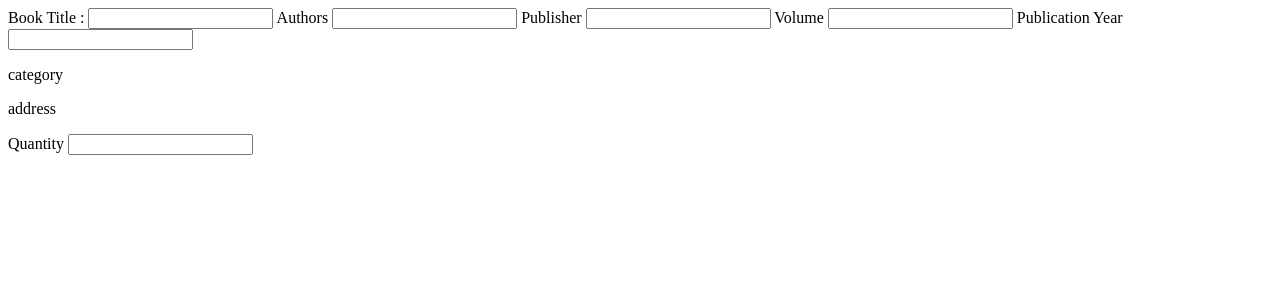
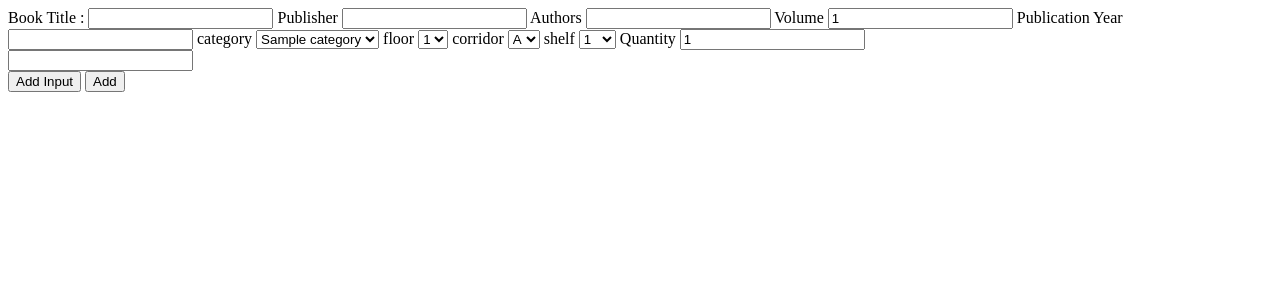
Before and after one commit to Gelareh-st/Library-Management, a Flask app: template templates/add_book.html in a window 1280 px wide. Shown: the top 300 px of the page. Run offline with Flask 3, Linux system fonts and the light colour scheme; the template is opened without the code that fills it: most values are stand-ins (such as "Sample title", 1, 10 or a date in 2020).

Commit message:
add book

```diff
--- a/app.py
+++ b/app.py
@@ -179,6 +179,55 @@ def delete_book():
     cursor.execute(f"DELETE FROM books WHERE books.id={book_id}")
     cursor.commit()
     return redirect('/books')
+##########################################################################################
+@app.route('/add_book',methods=['GET', 'POST'] )
+def add_book():
+    cursor = create_cursor()
+    categories=cursor.execute(f"SELECT * FROM categories").fetchall()
+
+    if request.method == 'POST':
+        title=request.form.get('title')
+        publisher=request.form.get('publisher')
+        authors= request.form.getlist('textInputs[]')
+        volume=int(request.form.get('volume'))
+        publicationyear=int(request.form.get('year'))
+        category_id=int(request.form.get('category'))
+        floor=request.form.get('floor')
+        corridor=request.form.get('corridor')
+        shelf=request.form.get('shelf')
+        quantity=request.form.get('quantity')
+        print("vvvvvvvvvvvvvvvvvvvvvvvvvvvvvvvvvvvvvvvvvvvvvvvvvvvvv",authors)
+
+        ispublisher=cursor.execute(f"SELECT COUNT(*) FROM publishers WHERE publishers.name='{publisher}'").fetchone()
+        if ispublisher[0]==0:
+            cursor.execute(f"INSERT INTO publishers (name) VALUES ('{publisher}')")
+        publisher_id= cursor.execute(f"SELECT id FROM publishers WHERE publishers.name='{publisher}'").fetchone()
+
+        address_id=cursor.execute(f"""SELECT id FROM addresses
+                                WHERE addresses.floor_number='{floor}'
+                                AND addresses.corridor_letter='{corridor}'
+                                AND addresses.shelf_number='{shelf}'
+                                """).fetchone()
+
+        cursor.execute(f"""INSERT INTO books (title,publisher_id,volume,publication_year,category_id,address_id,quantity)
+                       VALUES ('{title}','{publisher_id[0]}','{volume}','{publicationyear}','{category_id}','{address_id[0]}','{quantity}')
+                                """);
+        cursor.connection.commit()
+
+        for author in authors:
+            print(author)
+            isauthor = cursor.execute(f"SELECT COUNT(*) FROM authors WHERE authors.name='{author}'").fetchone()
+            if isauthor[0] == 0:
+                print("nabudddddddddddddddddddd")
+                cursor.execute(f"INSERT INTO authors (name) VALUES ('{author}')")
+                cursor.connection.commit()
+                author_id = cursor.execute(f"SELECT id FROM authors WHERE authors.name='{author}'").fetchone()[0]
+                book_id = cursor.execute(f"SELECT id FROM books WHERE books.title='{title}'").fetchone()[0]
+                cursor.execute(f"INSERT INTO book_authors (book_id,author_id) VALUES ('{book_id}','{author_id}')")
+                cursor.connection.commit()
+
+        return redirect('/books')
+    return render_template('add_book.html' , categories=categories)
 ##############################################################################################################################################
 ######################################################################################################################################## LOANS
 ##############################################################################################################################################
@@ -233,6 +282,13 @@ def add_member():
         return redirect('/members')
 
     return render_template('add_member.html')
+##########################################################################################
+
+
+##########################################################################################
+##########################################################################################
+##########################################################################################
+##########################################################################################
 
 
 
--- a/templates/add_book.html
+++ b/templates/add_book.html
@@ -1,28 +1,96 @@
 <!DOCTYPE html>
 <html lang="en">
+
 <head>
     <meta charset="UTF-8">
     <meta name="viewport" content="width=device-width, initial-scale=1.0">
     <title>New Book</title>
 </head>
-<body>
-    <form action="POST">
+<body >
+    <form action="/add_book" id="my_form" method="POST">
         <label for="title">Book Title :</label>
-        <input type="text" name="" id="title">
-        <label for="authors">Authors</label>
-        <input type="text" name="" id="authors">
-        <label for="publisher">Publisher</label>
-        <input type="text" name="" id="publisher">
-        <label for="volume">Volume</label>
-        <input type="number" name="" id="volume">
-        <label for="year">Publication Year</label>
-        <input type="number" name="" id="year">
-        <p>category</p>
-        <p>address</p>
-        <label for="quantity">Quantity</label>
-        <input type="number" name="" id="quantity">
+        <input type="text" name="title" id="title" required>
 
 
+        <label for="publisher">Publisher</label>
+        <input type="text" name="publisher" id="publisher" required>
+
+        <label for="authors">Authors</label>
+        <input type="text" name="" id="authors" required>
+
+        <label for="volume">Volume</label>
+        <input type="number" name="volume" id="volume" value="1" required>
+
+        <label for="year">Publication Year</label>
+        <input type="number" name="year" id="year" required>
+
+        <label for="category">category</label>
+        <select name="category" id="category">
+            {% for category in categories %}
+            <option value="{{category[0]}}">{{category[1]}}</option>
+            {%endfor%}
+        </select>
+
+        <label for="floor">floor</label>
+        <select name="floor" id="floor">
+            <option value="1">1</option>
+            <option value="2">2</option>
+            <option value="3">3</option>
+        </select>
+
+        <label for="corridor">corridor</label>
+        <select name="corridor" id="corridor">
+            <option value="A">A</option>
+            <option value="B">B</option>
+            <option value="C">C</option>
+            <option value="D">D</option>
+        </select>
+
+        <label for="shelf">shelf</label>
+        <select name="shelf" id="shelf">
+            <option value="1">1</option>
+            <option value="2">2</option>
+            <option value="3">3</option>
+            <option value="4">4</option>
+            <option value="5">5</option>
+            <option value="6">6</option>
+            <option value="7">7</option>
+            <option value="8">8</option>
+            <option value="9">9</option>
+            <option value="10">10</option>
+        </select>
+
+
+
+
+
+
+        <label for="quantity">Quantity</label>
+        <input type="number" name="quantity" id="quantity" value="1" required>
+
+
+
+
+        <div id="inputContainer">
+            <input type="text" name="textInputs[]" />
+        </div>
+        <button type="button" onclick="addInput()">Add Input</button>
+
+
+
+        <button type="submit" id="submit">Add</button>
     </form>
+
+    <script>
+        function addInput() {
+            var inputContainer = document.getElementById('inputContainer');
+            var newInput = document.createElement('input');
+            newInput.type = 'text';
+            newInput.name = 'textInputs[]';
+            inputContainer.appendChild(newInput);
+        }
+    </script>
+
 </body>
+
 </html>
```
Also changed, not shown: templates/add_member.html (+13 -19 lines).
